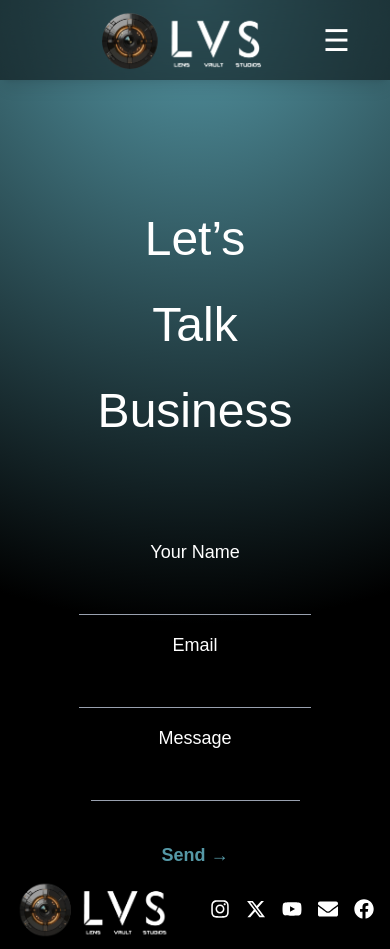
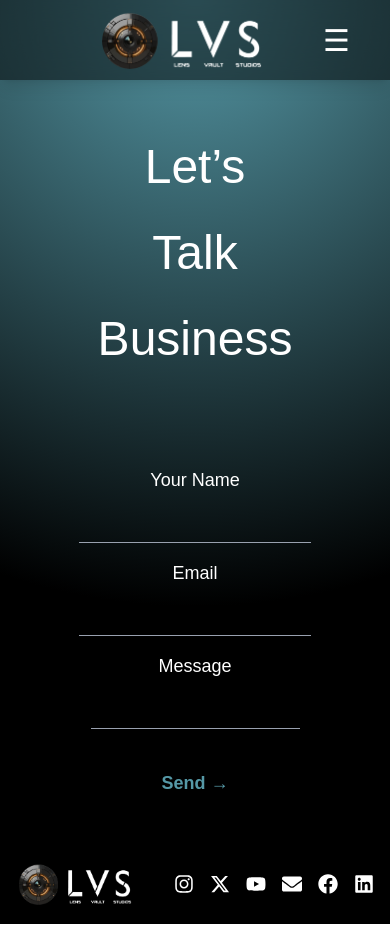
Before and after one commit to lensvaultstudios/lensvaultstudios, a React (Vite) app: page /Contact in a window 390 px wide. After the commit the page ends 924 px from the top, so only its background shows below. Built offline with nearby package versions, Linux system fonts and the light colour scheme; a web font is replaced by a local one.

Commit message:
final commit

```diff
--- a/src/components/Footer.jsx
+++ b/src/components/Footer.jsx
@@ -1,5 +1,5 @@
 // import { FaLinkedin } from "react-icons/fa";
-import { FaInstagram, FaYoutube, FaEnvelope, FaFacebook } from "react-icons/fa";
+import { FaInstagram, FaLinkedin ,FaYoutube, FaEnvelope, FaFacebook } from "react-icons/fa";
 import { FaXTwitter } from "react-icons/fa6";
 
 const Footer = () => {
@@ -54,6 +54,14 @@ const Footer = () => {
           >
             <FaFacebook />
           </a>
+          <a
+            href="https://www.linkedin.com/company/lens-vault-studios/"
+            target="_blank"
+            rel="noopener noreferrer"
+            className="text-white text-xl hover:text-blue-400 transition duration-300"
+          >
+            <FaLinkedin />
+          </a>
         </div>
       </div>
     </footer>
--- a/src/pages/Contact.jsx
+++ b/src/pages/Contact.jsx
@@ -48,20 +48,22 @@ const Contact = () => {
 
   return (
     <div
-      className="w-full min-h-screen bg-[#0f0d15] flex items-center justify-center"
+      className="w-full min-h-screen bg-[#0f0d15] flex flex-col items-center"
       style={{
         background: "radial-gradient(circle at top, #5598a6 0%, black 70%)",
       }}
     >
-      <div className="font-custom1 max-w-5xl w-full px-6 md:px-0 flex flex-col md:flex-row items-center justify-center gap-12 md:gap-16 pt-50 md:pt-20 lg:pt-20">
-        {/* Left Side: Text */}
+      {/* Form Section */}
+      <div className="flex-grow flex items-center justify-center w-full">
+        <div className="font-custom1 max-w-5xl w-full px-6 md:px-0 flex flex-col md:flex-row items-center justify-center gap-12 md:gap-16 pt-20">
+          {/* Left Text */}
           <div className="text-white text-center md:text-right text-5xl md:text-6xl leading-relaxed flex flex-col space-y-2 self-center">
             <span>Let’s</span>
             <span>Talk</span>
             <span>Business</span>
           </div>
 
-        {/* Right Side: Form */}
+          {/* Form */}
           <form
             onSubmit={handleSubmit}
             className="w-full md:w-1/2 flex flex-col text-center md:text-left space-y-4 text-white pt-10 md:pt-20 max-w-sm"
@@ -111,7 +113,9 @@ const Contact = () => {
             {statusMessage && (
               <p
                 className={`text-center mt-4 text-sm ${
-                statusMessage.includes("✅") ? "text-green-400" : "text-red-400"
+                  statusMessage.includes("✅")
+                    ? "text-green-400"
+                    : "text-red-400"
                 }`}
               >
                 {statusMessage}
@@ -120,6 +124,8 @@ const Contact = () => {
           </form>
         </div>
       </div>
+
+    </div>
   );
 };
 
--- a/src/pages/Home.jsx
+++ b/src/pages/Home.jsx
@@ -1,55 +1,17 @@
-import { useEffect, useRef, useState } from "react";
 import { motion } from "framer-motion";
-import { Link } from "react-router-dom";
 
 const Home = () => {
-  const videoRef = useRef(null); // For desktop video
-  const mobileVideoRef = useRef(null); // For mobile video
-  const sectionRef = useRef(null); // Video section
-  const [isMuted, setIsMuted] = useState(false);
-
-  useEffect(() => {
-    const observer = new IntersectionObserver(
-      ([entry]) => {
-        const isVisible = entry.isIntersecting;
-        setIsMuted(!isVisible);
-
-        if (videoRef.current) {
-          videoRef.current.muted = !isVisible;
-        }
-
-        if (mobileVideoRef.current) {
-          mobileVideoRef.current.muted = !isVisible;
-        }
-      },
-      {
-        threshold: 0.3, // Adjust as needed (30% in view triggers unmute)
-      }
-    );
-
-    if (sectionRef.current) {
-      observer.observe(sectionRef.current);
-    }
-
-    return () => {
-      if (sectionRef.current) {
-        observer.unobserve(sectionRef.current);
-      }
-    };
-  }, []);
-
   return (
     <div className="relative w-full h-auto">
       {/* Full-Screen Video Section */}
-      <section ref={sectionRef} className="relative w-full min-h-screen">
+      <section className="relative w-full min-h-screen">
         {/* Desktop Video */}
         <video
-          ref={videoRef}
           className="hidden md:block absolute top-0 left-0 w-full h-full object-cover z-[-1]"
           autoPlay
           loop
+          muted
           playsInline
-          muted={isMuted} // dynamically control mute
         >
           <source src="/logo-animation.mp4" type="video/mp4" />
           Your browser does not support the video tag.
@@ -57,12 +19,11 @@ const Home = () => {
 
         {/* Mobile Video */}
         <video
-          ref={mobileVideoRef}
           className="block md:hidden absolute top-0 left-0 w-full h-full object-cover z-[-1]"
           autoPlay
           loop
+          muted
           playsInline
-          muted={isMuted}
         >
           <source src="/home-mobile.mp4" type="video/mp4" />
           Your browser does not support the video tag.
```
Also changed, not shown: 2 other files (tests, documents, lock files or other folders). Lines whose indentation alone changed are shown as unchanged.
